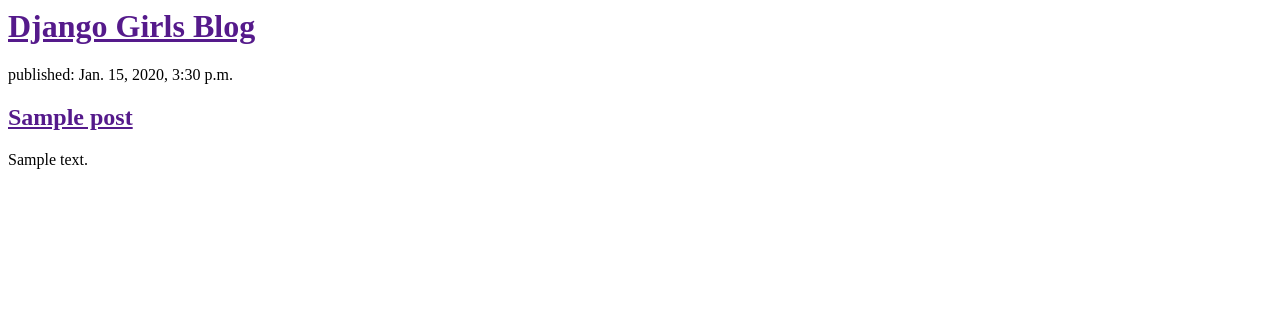
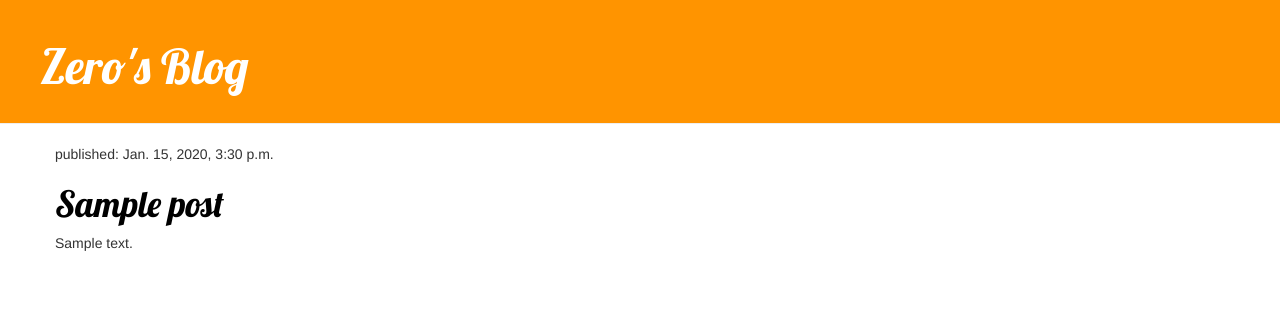
Before and after one commit to pankajanand26/my-first-blog, a Django app: template blog/templates/blog/post_list.html in a window 1280 px wide. Shown: the top 322 px of the page. Run offline with Django 3.2, Linux system fonts and the light colour scheme; the template is opened without the code that fills it: values that come from a table or form of the project are taken from there, others are empty; tables that the repository leaves empty hold one stand-in row (values such as "Sample post"); some libraries are stand-ins or nearby versions.

Commit message:
Added CSS for templates.

```diff
--- /dev/null
+++ b/blog/static/css/blog.css
@@ -0,0 +1,46 @@
+.page-header {
+  background-color: #ff9400;
+  margin-top: 0;
+  padding: 20px 20px 20px 40px;
+}
+
+.page-header h1, .page-header h1 a, .page-header h1 a:visited, .page-header h1 a:active {
+  color: #ffffff;
+  font-size: 36pt;
+  text-decoration: none;
+}
+
+.content {
+  margin-left: 40px;
+}
+
+h1, h2, h3, h4 {
+  font-family: 'Lobster', cursive;
+}
+
+.date {
+  color: #828282;
+}
+
+.save {
+  float: right;
+}
+
+.post-form textarea, .post-form input {
+  width: 100%;
+}
+
+.top-menu, .top-menu:hover, .top-menu:visited {
+  color: #ffffff;
+  float: right;
+  font-size: 26pt;
+  margin-right: 20px;
+}
+
+.post {
+  margin-bottom: 70px;
+}
+
+.post h1 a, .post h1 a:visited {
+  color: #000000;
+}
--- a/blog/templates/blog/post_list.html
+++ b/blog/templates/blog/post_list.html
@@ -1,19 +1,33 @@
+{% load staticfiles %}
 <html>
+
 <head>
-        <title>Django Girls blog</title>
+  <link rel="stylesheet" href="//maxcdn.bootstrapcdn.com/bootstrap/3.2.0/css/bootstrap.min.css">
+  <link rel="stylesheet" href="//maxcdn.bootstrapcdn.com/bootstrap/3.2.0/css/bootstrap-theme.min.css">
+  <link href="//fonts.googleapis.com/css?family=Lobster&subset=latin,latin-ext" rel="stylesheet" type="text/css">
+  <link rel="stylesheet" href="{% static 'css/blog.css' %}">
+  <title>Zero's blog</title>
 </head>
+
 <body>
-        <div>
-            <h1><a href="">Django Girls Blog</a></h1>
+  <div class="page-header">
+    <h1><a href="">Zero's Blog</a></h1>
   </div>
 
+  <div class="content container">
+    <div class="row">
+      <div class="col-md-8">
         {% for post in posts %}
-        <div>
+        <div class="post">
           <p>published: {{ post.published_date }}</p>
-            <h2><a href="">{{ post.title }}</a></h2>
+          <h1><a href="">{{ post.title }}</a></h1>
           <p>{{ post.text|linebreaksbr }}</p>
         </div>
         {% endfor %}
+      </div>
+    </div>
+  </div>
 
 </body>
+
 </html>
```
Lines whose indentation alone changed are shown as unchanged.
